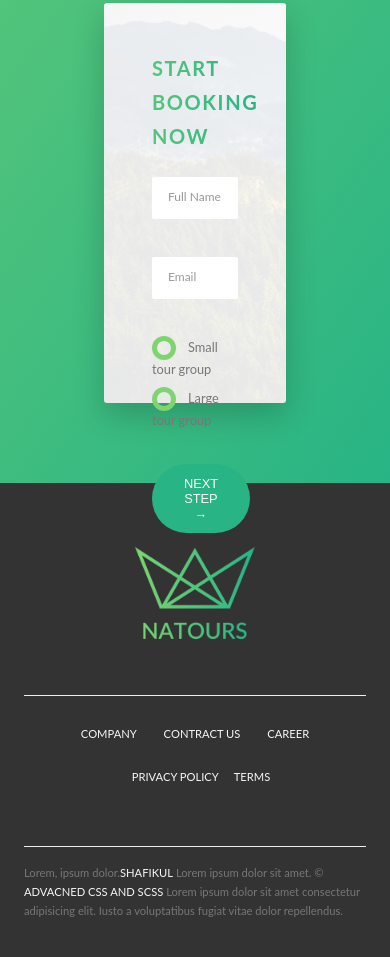
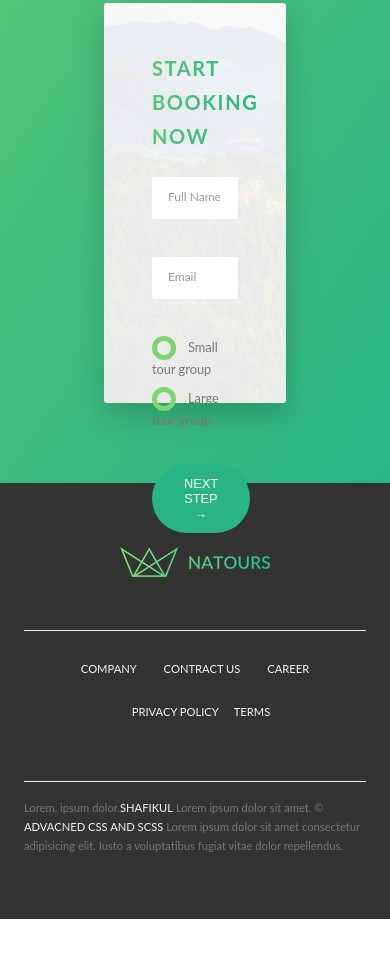
Before and after one commit to shafikul311/natours-sass, a plain HTML site: page index.html in a window 390 px wide. Shown: the part 5959-6916 px from the top of the page. After the commit the page ends 6878 px from the top, so only its background shows below. Drawn offline with Linux system fonts and the light colour scheme.

Commit message:
img responsive

```diff
--- a/index.html
+++ b/index.html
@@ -340,7 +340,11 @@
 
     <footer class="footer">
         <div class="footer__logo-box">
-            <img src="img/logo-green-2x.png" alt="footer_logo" class="footer__logo">
+            <picture class="footer__logo">
+                <source srcset="img/logo-green-small-1x.png 1x, img/logo-green-small-2x.png 2x" media="(max-width: 37.5em)">
+                <img srcset="img/logo-green-1x.png 1x, img/logo-green-2x.png 2x" alt="footer_logo">
+            </picture>
+
         </div>
         <div class="row">
             <div class="col-1-of-2">
```
Also changed, not shown: sass/components/_card.scss (+6 -3 lines), 1 other file.
